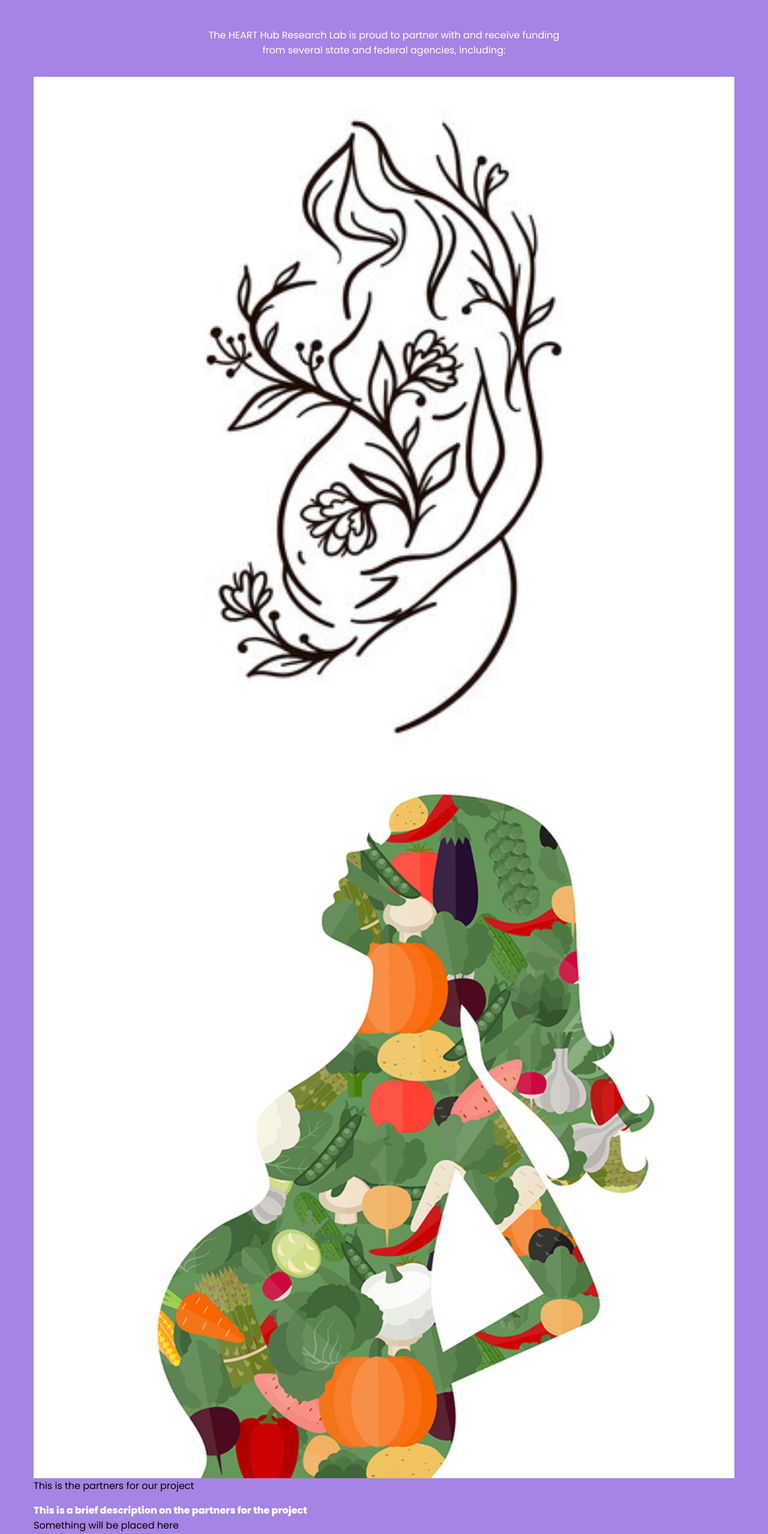
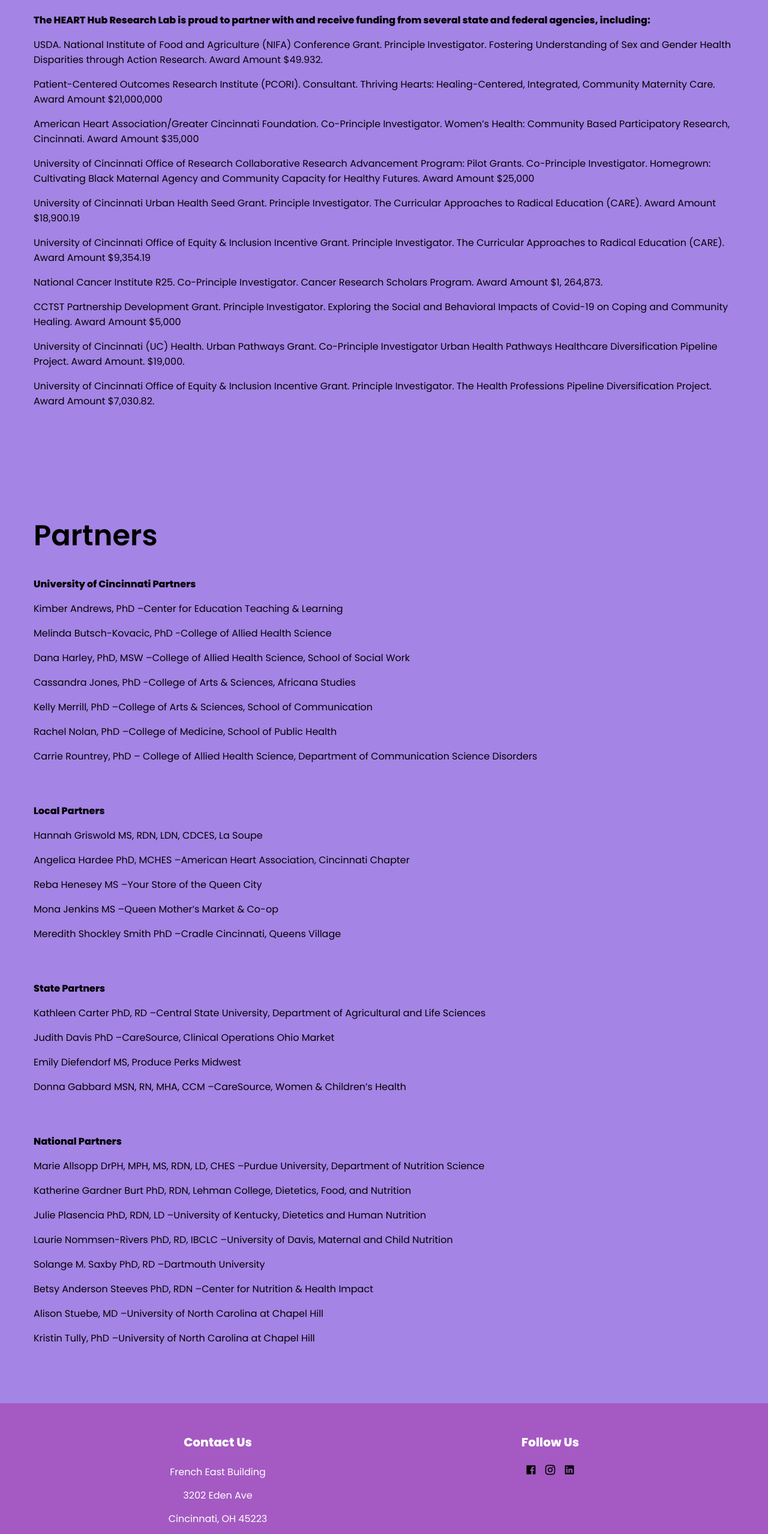
Before and after one commit to FazeThomas2000/heart-research.github.io, a plain HTML site: page funding.html in a window 1280 px wide. Shown: the part 240-2797 px from the top of the page at 60% size. Drawn offline with nearby package versions, Linux system fonts and the light colour scheme; a web font is replaced by a local one.

Commit message:
Update funding.html

```diff
--- a/funding.html
+++ b/funding.html
@@ -2,14 +2,14 @@
 <html lang="en">
 <head>
     <meta charset="UTF-8" />
-    <meta name="viewpoint" content="width=device-width, intial-scale=1.0" />
+    <meta name="viewpoint" content="width=device-width, initial-scale=1.0" />
     <link
     href="https://cdn.jsdelivr.net/npm/remixicon@4.5.0/fonts/remixicon.css"
     rel="stylesheet"
     />
     <link rel="stylesheet" href="styles.css" />
     <script src="https://unpkg.com/scrollreveal"></script>
-    <title>HEAL</title>
+    <title>Funding</title>
 </head>
     <body>
     <header id="home">
@@ -34,106 +34,93 @@
 
     <section class="funding" id="funding">
         <div class="section__container funding__container">
-            <h2 class="section__header">Funding & Partners</h2>
-            <p class="section__subheader">
-                The HEART Hub Research Lab is proud to partner with and receive funding from several state and federal agencies, including:
-            </p>
-            <div class="funding__grid">
-                <div class="funding__card">
-                    <img src="line drawn preg woman.jpg" alt="funding" />
-                    <div class="funding__content">
-                        <div class="funding__partner">
-                            <img src="Pregnancy nutrition.jpg" alt="funding">
-                            <p>This is the partners for our project</p>
-                        </div>
-                        <h4>This is a brief description on the partners for the project</h4>
-                        <div class="funding__footer"></div>
-                        <p>Something will be placed here</p>
-                        <span>
-                            <a href="#"><i class="ri-share-fill"></i></a>
-                        </span>
-                    </div>
-                </div>
-                <div class="funding__card">
-                    <img src="line drawn preg woman.jpg" alt="funding" />
-                    <div class="funding__content">
-                        <div class="funding__partner">
-                            <img src="Pregnancy nutrition.jpg" alt="funding">
-                            <p>This is the partners for our project</p>
-                        </div>
-                        <h4>This is a brief description on the partners for the project</h4>
-                        <div class="funding__footer"></div>
-                        <p>Something will be placed here</p>
-                        <span>
-                            <a href="#"><i class="ri-share-fill"></i></a>
-                        </span>
-                    </div>
-                </div>
-                <div class="funding__card">
-                    <img src="line drawn preg woman.jpg" alt="funding" />
-                    <div class="funding__content">
-                        <div class="funding__partner">
-                            <img src="Pregnancy nutrition.jpg" alt="funding">
-                            <p>This is the partners for our project</p>
-                        </div>
-                        <h4>This is a brief description on the partners for the project</h4>
-                        <div class="funding__footer"></div>
-                        <p>Something will be placed here</p>
-                        <span>
-                            <a href="#"><i class="ri-share-fill"></i></a>
-                        </span>
-                    </div>
-                </div>
-                <div class="funding__card">
-                    <img src="line drawn preg woman.jpg" alt="funding" />
-                    <div class="funding__content">
-                        <div class="funding__partner">
-                            <img src="Pregnancy nutrition.jpg" alt="funding">
-                            <p>This is the partners for our project</p>
-                        </div>
-                        <h4>This is a brief description on the partners for the project</h4>
-                        <div class="funding__footer"></div>
-                        <p>Something will be placed here</p>
-                        <span>
-                            <a href="#"><i class="ri-share-fill"></i></a>
-                        </span>
-                    </div>
-                </div>
-                <div class="funding__card">
-                    <img src="line drawn preg woman.jpg" alt="funding" />
-                    <div class="funding__content">
-                        <div class="funding__partner">
-                            <img src="Pregnancy nutrition.jpg" alt="funding">
-                            <p>This is the partners for our project</p>
-                        </div>
-                        <h4>This is a brief description on the partners for the project</h4>
-                        <div class="funding__footer"></div>
-                        <p>Something will be placed here</p>
-                        <span>
-                            <a href="#"><i class="ri-share-fill"></i></a>
-                        </span>
-                    </div>
-                </div>
-                <div class="funding__card">
-                    <img src="line drawn preg woman.jpg" alt="funding" />
-                    <div class="funding__content">
-                        <div class="funding__partner">
-                            <img src="Pregnancy nutrition.jpg" alt="funding">
-                            <p>This is the partners for our project</p>
-                        </div>
-                        <h4>This is a brief description on the partners for the project</h4>
-                        <div class="funding__footer"></div>
-                        <p>Something will be placed here</p>
-                        <span>
-                            <a href="#"><i class="ri-share-fill"></i></a>
-                        </span>
-                    </div>
-                </div>
+            <div class="funding__content">
+                <h3>Funding</h3>
+                <p><strong>The HEART Hub Research Lab is proud to partner with and receive funding from several state and federal agencies, including: </strong></p>
+                <p>
+                    USDA. National Institute of Food and Agriculture (NIFA) Conference Grant.
+                    Principle Investigator. Fostering Understanding of Sex and Gender Health
+                    Disparities through Action Research. Award Amount $49.932.
+                </p>
+                <p>
+                    Patient-Centered Outcomes Research Institute (PCORI). Consultant.
+                    Thriving Hearts: Healing-Centered, Integrated, Community Maternity Care.
+                    Award Amount $21,000,000
+                </p>
+                <p>
+                    American Heart Association/Greater Cincinnati Foundation.
+                    Co-Principle Investigator. Women’s Health: Community Based Participatory Research, Cincinnati.
+                    Award Amount $35,000
+                </p>
+                <p>
+                    University of Cincinnati Office of Research Collaborative Research Advancement Program: Pilot Grants. Co-Principle Investigator.
+                    Homegrown: Cultivating Black Maternal Agency and Community Capacity for Healthy Futures. Award Amount $25,000
+                </p>
+                <p>
+                    University of Cincinnati Urban Health Seed Grant. Principle Investigator. The Curricular Approaches to Radical Education (CARE).
+                    Award Amount $18,900.19
+                </p>
+                <p>
+                    University of Cincinnati Office of Equity & Inclusion Incentive Grant. Principle Investigator.
+                    The Curricular Approaches to Radical Education (CARE). Award Amount $9,354.19
+                </p>
+                <p>
+                    National Cancer Institute R25. Co-Principle Investigator.
+                    Cancer Research Scholars Program. Award Amount $1, 264,873.
+                </p>
+                <p>
+                    CCTST Partnership Development Grant. Principle Investigator. Exploring the Social and Behavioral Impacts of Covid-19 on Coping and Community Healing.
+                    Award Amount $5,000
+                </p>
+                <p>
+                    University of Cincinnati (UC) Health. Urban Pathways Grant. Co-Principle Investigator Urban Health Pathways Healthcare Diversification Pipeline Project.
+                    Award Amount. $19,000.
+                </p>
+                <p>
+                    University of Cincinnati Office of Equity & Inclusion Incentive Grant. Principle Investigator.
+                    The Health Professions Pipeline Diversification Project. Award Amount $7,030.82.
+                </p>
             </div>
-            <div class="funding__btn">
-                <button class="btn">
-                    View all Funding & Partners <i class="ri-arrow-right-line"></i>
-                </button>
+        </div>
+
+
+        <div class="section__container funding__container">
+            <div class="funding__content">
+                <h3>Partners</h3>
+                <p><strong>University of Cincinnati Partners</strong></p>
+                <p>Kimber Andrews, PhD –Center for Education Teaching & Learning</p>
+                <p>Melinda Butsch-Kovacic, PhD -College of Allied Health Science</p>
+                <p>Dana Harley, PhD, MSW –College of Allied Health Science, School of Social Work</p>
+                <p>Cassandra Jones, PhD -College of Arts & Sciences, Africana Studies</p>
+                <p>Kelly Merrill, PhD –College of Arts & Sciences, School of Communication</p>
+                <p>Rachel Nolan, PhD –College of Medicine, School of Public Health</p>
+                <p>Carrie Rountrey, PhD – College of Allied Health Science, Department of Communication Science Disorders</p>
+                <br>
+                <br>
+                <p><strong>Local Partners</strong></p>
+                <p>Hannah Griswold MS, RDN, LDN, CDCES, La Soupe</p>
+                <p>Angelica Hardee PhD, MCHES –American Heart Association, Cincinnati Chapter</p>
+                <p>Reba Henesey MS –Your Store of the Queen City</p>
+                <p>Mona Jenkins MS –Queen Mother’s Market & Co-op</p>
+                <p>Meredith Shockley Smith PhD –Cradle Cincinnati, Queens Village</p>
+                <br>
+                <br>
+                <p><strong>State Partners</strong></p>
+                <p>Kathleen Carter PhD, RD –Central State University, Department of Agricultural and Life Sciences</p>
+                <p>Judith Davis PhD –CareSource, Clinical Operations Ohio Market</p>
+                <p>Emily Diefendorf MS, Produce Perks Midwest</p>
+                <p>Donna Gabbard MSN, RN, MHA, CCM –CareSource, Women & Children’s Health</p>
+                <br>
+                <br>
+                <p><strong>National Partners</strong></p>
+                <p>Marie Allsopp DrPH, MPH, MS, RDN, LD, CHES –Purdue University, Department of Nutrition Science</p>
+                <p>Katherine Gardner Burt PhD, RDN, Lehman College, Dietetics, Food, and Nutrition</p>
+                <p>Julie Plasencia PhD, RDN, LD –University of Kentucky, Dietetics and Human Nutrition</p>
+                <p>Laurie Nommsen-Rivers PhD, RD, IBCLC –University of Davis, Maternal and Child Nutrition</p>
+                <p>Solange M. Saxby PhD, RD –Dartmouth University</p>
+                <p>Betsy Anderson Steeves PhD, RDN –Center for Nutrition & Health Impact</p>
+                <p>Alison Stuebe, MD –University of North Carolina at Chapel Hill</p>
+                <p>Kristin Tully, PhD –University of North Carolina at Chapel Hill</p>
             </div>
         </div>
     </section>
@@ -150,14 +137,14 @@
           <div class="footer__content">
             <h4>Follow Us</h4>
             <ul class="social__icons">
-              <li><a href=""><i class="ri-facebook-box-fill"></i></a></li>
-              <li><a href=""><i class="ri-instagram-line"></i></a></li>
-              <li><a href=""><i class="ri-linkedin-box-fill"></i></a></li>
+                <li><a href="https://www.facebook.com/profile.php?id=100089336351076" target="_blank"><i class="ri-facebook-box-fill"></i></a></li>
+                <li><a href="https://www.instagram.com/uchearthub/?hl=en" target="_blank"><i class="ri-instagram-line"></i></a></li>
+                <li><a href="https://www.linkedin.com/company/the-heart-hub/about/" target="_blank"><i class="ri-linkedin-box-fill"></i></a></li>
             </ul>
           </div>
         </div>
         <div class="footer__bar">
-          <p>Copyright © 2024 HEAL. All rights reserved.</p>
+          <p>Copyright © 2024 TheHEARTHub. All rights reserved.</p>
       </div>
       </footer>
 
```
